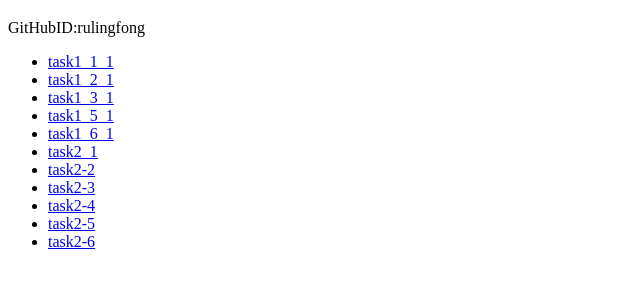
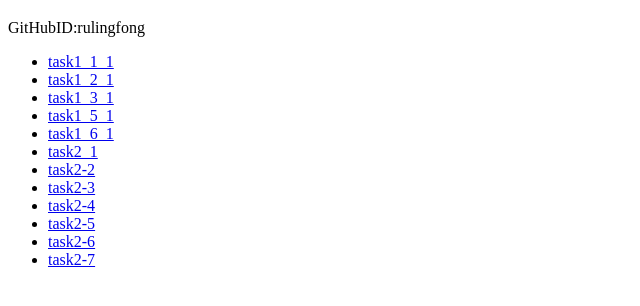
Before and after one commit to kuangyl0212/demos, a plain HTML site: page index.html in a window 1280 px wide. Shown: the part 70-376 px from the top of the page, without its empty margins (0-640 px from the left). Drawn offline with Linux system fonts and the light colour scheme.

Commit message:
首页修改

```diff
--- a/index.html
+++ b/index.html
@@ -19,6 +19,7 @@
 		<li><a href="task2-4/task2-4.html">task2-4</a></li>
 		<li><a href="task2-5/task2-5.html">task2-5</a></li>
 		<li><a href="task2-6/task2-6.html">task2-6</a></li>
+		<li><a href="task2-7/task2-7.html">task2-7</a></li>
 	</ul>
 	<script>
 
```
